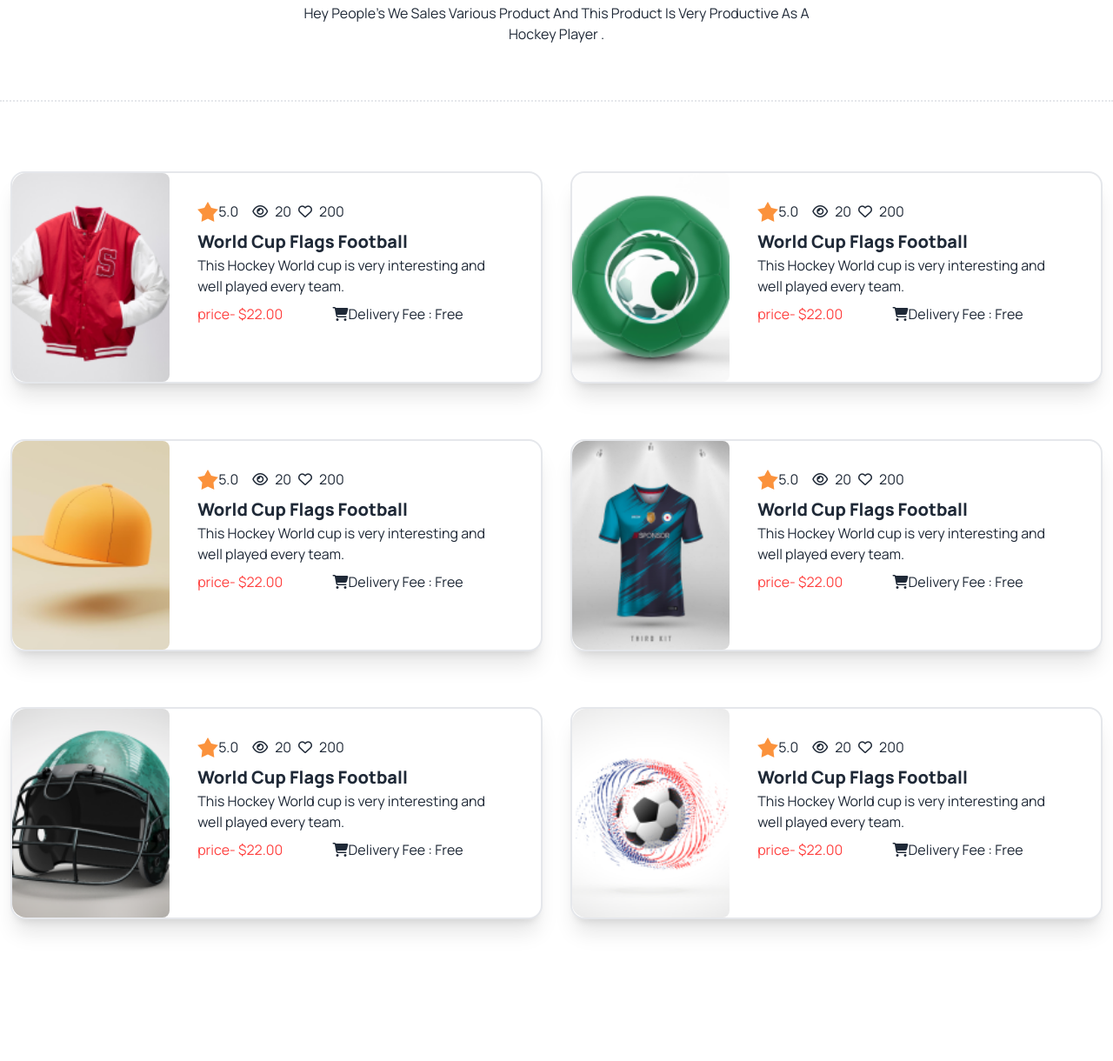
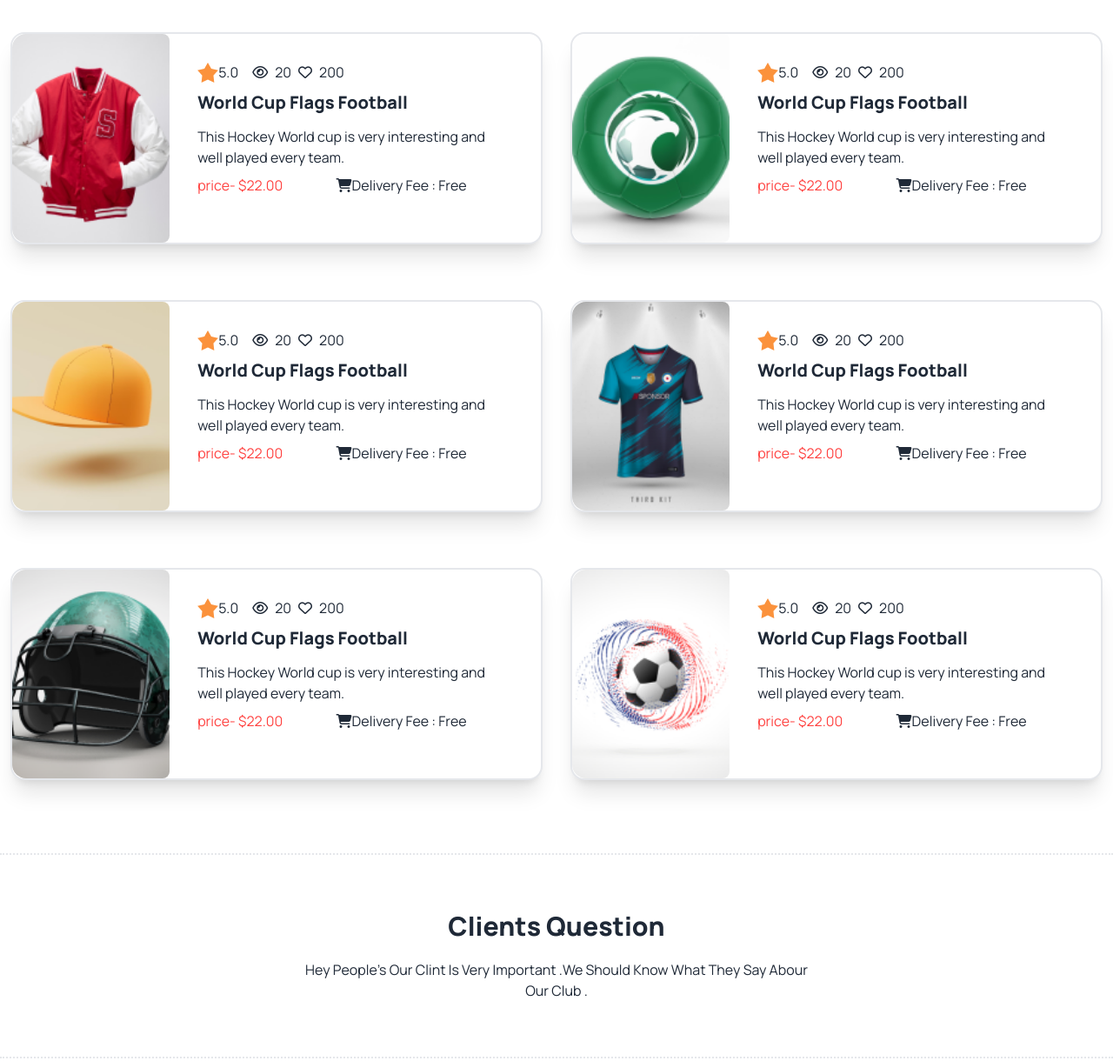
Before and after one commit to alamshuvo/Hockey-s, a plain HTML site: page index.html in a window 1280 px wide. Shown: the part 2935-4155 px from the top of the page at 87% size. Before the commit the page ends 4048 px from the top, so only its background shows below. Drawn offline with nearby package versions, Linux system fonts and the light colour scheme.

Commit message:
some improvement

```diff
--- a/index.html
+++ b/index.html
@@ -205,26 +205,26 @@
     <!-- program section -->
     <section class="space-y-5 mt-7">
         <!-- text section -->
-        <div class="flex flex-col justify-center items-center border-dotted  border-b-2 space-y-5 lg:p-16 p-5 lg:mb-20">
+        <div class="flex flex-col justify-center items-center border-dotted  border-b-2 space-y-5 lg:p-16  lg:mb-20">
             <h2 class="  lg:text-3xl font-extrabold"> Program Sections</h2>
             <p class="lg:w-[600px] w-full text-center mt-6">The Player Skate up and down the ice shooting or passing a hard rubber disk called a puck with sticks </p>
         </div>
         <!-- img section -->
         <div class="grid grid-cols-1 md:grid-cols-2 lg:grid-cols-2 gap-5 p-5">
           <!-- first img -->
-            <div class="bg-[url(./images/2.png)]  h-[60vh] w-full bg-no-repeat bg-cover bg-center rounded-lg flex flex-col items-start lg:gap-3 lg:px-10 px-5 justify-center ">
+            <div style=" opacity: 70%;" class=" bg-[url(./images/2.png)]  h-[400px] w-full bg-no-repeat bg-cover bg-center rounded-lg flex gap-3 flex-col items-start lg:gap-3 lg:px-10 px-3 justify-center bg-opacity-60 ">
               <h1 class="text-white text-2xl font-extrabold">Junior Program</h1>
               <p class="text-white capitalize">Our hockey club is well renound .various kind of program we provide .Simply we piroty our students they are our pride  and future also.Thanks a lot</p>
                 <button class="btn bg-primary text-white outline-none font-bold px-5 lg:mt-5" >Register Now!</button>
             </div>
             <!-- second img -->
-            <div class=" bg-[url(./images/3.png)]  h-[60vh] w-full bg-no-repeat bg-cover bg-center rounded-lg flex flex-col items-start lg:gap-3 lg:px-10 px-5 justify-center">
+            <div style="opacity: 70%;" class=" bg-[url(./images/3.png)] h-[400px] w-full bg-no-repeat bg-cover bg-center rounded-lg flex gap-3 flex-col items-start lg:gap-3 lg:px-10 px-3 justify-center">
               <h1 class="text-white text-2xl font-extrabold">Teenager Program</h1>
               <p class="text-white capitalize">Hey peoples we also provide Teenagers program . I think its very essiantial our Hockey  nation . This program is approved by government.</p>
                 <button class="btn bg-primary text-white outline-none font-bold px-5 lg:mt-5" >Register Now!</button>
             </div>
             <!-- third img -->
-            <div class="bg-[url(./images/4.png)]  h-[60vh] w-full bg-no-repeat bg-cover bg-center lg:col-span-2 md:col-span-2 rounded-lg flex flex-col items-start lg:gap-3 lg:px-10 px-5 lg:justify-end ">
+            <div style="opacity: 70%;" class="bg-[url(./images/4.png)]   h-[400px] w-full bg-no-repeat bg-cover bg-center lg:col-span-2 md:col-span-2 rounded-lg flex gap-3 flex-col items-start lg:gap-3 lg:px-10 px-3 lg:justify-end justify-center ">
               <h1 class="text-white text-2xl font-extrabold ">Professional Program</h1>
               <p class="text-white lg:w-[500px] capitalize">On the other hand we provide professional program also . We mantain our professionalism .Our program is well decorated by good teacher , and they are gold madelist in Hocky international</p>
                 <button class="btn bg-primary text-white outline-none font-bold px-5 lg:mt-2" >Register Now!</button>
@@ -248,7 +248,8 @@
           <div class="card card-side bg-base-100 shadow-xl border-solid border-2 flex lg:flex-row flex-col ">
             <figure><img class=" lg:h-[30vh] rounded-lg" src="./images/5.png" alt="Movie"/></figure>
             <div class="card-body">
-              <div class="flex flex-row lg:gap-2 justify-start items-center">
+              <!-- ratings  -->
+              <div class="flex flex-row gap-2 lg:gap-2 justify-start items-center">
                 <div class="rating mr-2">
                   <input type="radio" name="rating-2" class="mask mask-star-2 bg-orange-400" checked />
                   <p>5.0</p>
@@ -262,11 +263,13 @@
                 <p>200</p>
               </div>
               </div>
-              <div>
-                <h2 class="text-[20px] font-extrabold">World Cup Flags Football</h2>
+              <!-- text -->
+              <div class="space-y-3">
+                <h2 class="lg:text-[20px] font-extrabold">World Cup Flags Football</h2>
                 <p>This Hockey World cup is very interesting and well played every team.</p>
               </div>
-              <div class="flex flex-row items-center justify-center">
+              <!-- price -->
+              <div class="flex lg:flex-row flex-col gap-2  justify-center ">
                 <p class="text-primary">price- $22.00</p>
                 <p><i class="fa-solid fa-cart-shopping"></i>Delivery Fee : Free</p>
               </div>
@@ -275,11 +278,12 @@
           </div>
         </div>
         <!-- card-2 -->
-        <div class=" w-full  px-3 lg:h-[300px] ">
+        <div class="  w-full  px-3 lg:h-[300px] ">
           <div class="card card-side bg-base-100 shadow-xl border-solid border-2 flex lg:flex-row flex-col ">
             <figure><img class=" lg:h-[30vh] rounded-lg" src="./images/6.png" alt="Movie"/></figure>
             <div class="card-body">
-              <div class="flex flex-row lg:gap-2 justify-start items-center">
+              <!-- ratings  -->
+              <div class="flex flex-row gap-2 lg:gap-2 justify-start items-center">
                 <div class="rating mr-2">
                   <input type="radio" name="rating-2" class="mask mask-star-2 bg-orange-400" checked />
                   <p>5.0</p>
@@ -293,11 +297,13 @@
                 <p>200</p>
               </div>
               </div>
-              <div>
-                <h2 class="text-[20px] font-extrabold">World Cup Flags Football</h2>
+              <!-- text -->
+              <div class="space-y-3">
+                <h2 class="lg:text-[20px] font-extrabold">World Cup Flags Football</h2>
                 <p>This Hockey World cup is very interesting and well played every team.</p>
               </div>
-              <div class="flex flex-row items-center justify-center">
+              <!-- price -->
+              <div class="flex lg:flex-row flex-col gap-2  justify-center ">
                 <p class="text-primary">price- $22.00</p>
                 <p><i class="fa-solid fa-cart-shopping"></i>Delivery Fee : Free</p>
               </div>
@@ -306,11 +312,12 @@
           </div>
         </div>
         <!-- card-3 -->
-        <div class=" w-full px-3 lg:h-[300px] ">
+        <div class="  w-full  px-3 lg:h-[300px] ">
           <div class="card card-side bg-base-100 shadow-xl border-solid border-2 flex lg:flex-row flex-col ">
             <figure><img class=" lg:h-[30vh] rounded-lg" src="./images/7.png" alt="Movie"/></figure>
             <div class="card-body">
-              <div class="flex flex-row lg:gap-2 justify-start items-center">
+              <!-- ratings  -->
+              <div class="flex flex-row gap-2 lg:gap-2 justify-start items-center">
                 <div class="rating mr-2">
                   <input type="radio" name="rating-2" class="mask mask-star-2 bg-orange-400" checked />
                   <p>5.0</p>
@@ -324,11 +331,13 @@
                 <p>200</p>
               </div>
               </div>
-              <div>
-                <h2 class="text-[20px] font-extrabold">World Cup Flags Football</h2>
+              <!-- text -->
+              <div class="space-y-3">
+                <h2 class="lg:text-[20px] font-extrabold">World Cup Flags Football</h2>
                 <p>This Hockey World cup is very interesting and well played every team.</p>
               </div>
-              <div class="flex flex-row items-center justify-center">
+              <!-- price -->
+              <div class="flex lg:flex-row flex-col gap-2  justify-center ">
                 <p class="text-primary">price- $22.00</p>
                 <p><i class="fa-solid fa-cart-shopping"></i>Delivery Fee : Free</p>
               </div>
@@ -337,11 +346,12 @@
           </div>
         </div>
         <!-- card-4 -->
-        <div class="  w-full px-3 lg:h-[300px] ">
+        <div class="  w-full  px-3 lg:h-[300px] ">
           <div class="card card-side bg-base-100 shadow-xl border-solid border-2 flex lg:flex-row flex-col ">
             <figure><img class=" lg:h-[30vh] rounded-lg" src="./images/8.png" alt="Movie"/></figure>
             <div class="card-body">
-              <div class="flex flex-row lg:gap-2 justify-start items-center">
+              <!-- ratings  -->
+              <div class="flex flex-row gap-2 lg:gap-2 justify-start items-center">
                 <div class="rating mr-2">
                   <input type="radio" name="rating-2" class="mask mask-star-2 bg-orange-400" checked />
                   <p>5.0</p>
@@ -355,11 +365,13 @@
                 <p>200</p>
               </div>
               </div>
-              <div>
-                <h2 class="text-[20px] font-extrabold">World Cup Flags Football</h2>
+              <!-- text -->
+              <div class="space-y-3">
+                <h2 class="lg:text-[20px] font-extrabold">World Cup Flags Football</h2>
                 <p>This Hockey World cup is very interesting and well played every team.</p>
               </div>
-              <div class="flex flex-row items-center justify-center">
+              <!-- price -->
+              <div class="flex lg:flex-row flex-col gap-2  justify-center ">
                 <p class="text-primary">price- $22.00</p>
                 <p><i class="fa-solid fa-cart-shopping"></i>Delivery Fee : Free</p>
               </div>
@@ -368,11 +380,12 @@
           </div>
         </div>
         <!-- card-5-->
-        <div class=" w-full px-3 lg:h-[300px] ">
+        <div class="  w-full  px-3 lg:h-[300px] ">
           <div class="card card-side bg-base-100 shadow-xl border-solid border-2 flex lg:flex-row flex-col ">
             <figure><img class=" lg:h-[30vh] rounded-lg" src="./images/9.png" alt="Movie"/></figure>
             <div class="card-body">
-              <div class="flex flex-row lg:gap-2 justify-start items-center">
+              <!-- ratings  -->
+              <div class="flex flex-row gap-2 lg:gap-2 justify-start items-center">
                 <div class="rating mr-2">
                   <input type="radio" name="rating-2" class="mask mask-star-2 bg-orange-400" checked />
                   <p>5.0</p>
@@ -386,11 +399,13 @@
                 <p>200</p>
               </div>
               </div>
-              <div>
-                <h2 class="text-[20px] font-extrabold">World Cup Flags Football</h2>
+              <!-- text -->
+              <div class="space-y-3">
+                <h2 class="lg:text-[20px] font-extrabold">World Cup Flags Football</h2>
                 <p>This Hockey World cup is very interesting and well played every team.</p>
               </div>
-              <div class="flex flex-row items-center justify-center">
+              <!-- price -->
+              <div class="flex lg:flex-row flex-col gap-2  justify-center ">
                 <p class="text-primary">price- $22.00</p>
                 <p><i class="fa-solid fa-cart-shopping"></i>Delivery Fee : Free</p>
               </div>
@@ -399,11 +414,12 @@
           </div>
         </div>
         <!-- card-6 -->
-        <div class=" w-full  px-3 lg:h-[300px] ">
+        <div class="  w-full  px-3 lg:h-[300px] ">
           <div class="card card-side bg-base-100 shadow-xl border-solid border-2 flex lg:flex-row flex-col ">
             <figure><img class=" lg:h-[30vh] rounded-lg" src="./images/10.png" alt="Movie"/></figure>
             <div class="card-body">
-              <div class="flex flex-row lg:gap-2 justify-start items-center">
+              <!-- ratings  -->
+              <div class="flex flex-row gap-2 lg:gap-2 justify-start items-center">
                 <div class="rating mr-2">
                   <input type="radio" name="rating-2" class="mask mask-star-2 bg-orange-400" checked />
                   <p>5.0</p>
@@ -417,11 +433,13 @@
                 <p>200</p>
               </div>
               </div>
-              <div>
-                <h2 class="text-[20px] font-extrabold">World Cup Flags Football</h2>
+              <!-- text -->
+              <div class="space-y-3">
+                <h2 class="lg:text-[20px] font-extrabold">World Cup Flags Football</h2>
                 <p>This Hockey World cup is very interesting and well played every team.</p>
               </div>
-              <div class="flex flex-row items-center justify-center">
+              <!-- price -->
+              <div class="flex lg:flex-row flex-col gap-2  justify-center ">
                 <p class="text-primary">price- $22.00</p>
                 <p><i class="fa-solid fa-cart-shopping"></i>Delivery Fee : Free</p>
               </div>
@@ -431,6 +449,14 @@
         </div>
       </div>
     </section>
+    <!-- clints question -->
+    <section class="space-y-5 mt-7">
+         <!-- text section -->
+         <div class="flex flex-col justify-center items-center border-dotted border-t-2 border-b-2 space-y-5 lg:p-16 p-5 lg:mb-20">
+          <h2 class="  lg:text-3xl font-extrabold">Clients Question</h2>
+          <p class="lg:w-[600px] w-full text-center mt-6 capitalize">Hey people's Our clint is very important .We should know what they say abour our club . </p>
+      </div>
+    </section>
 
     </main>
   </body>
```
